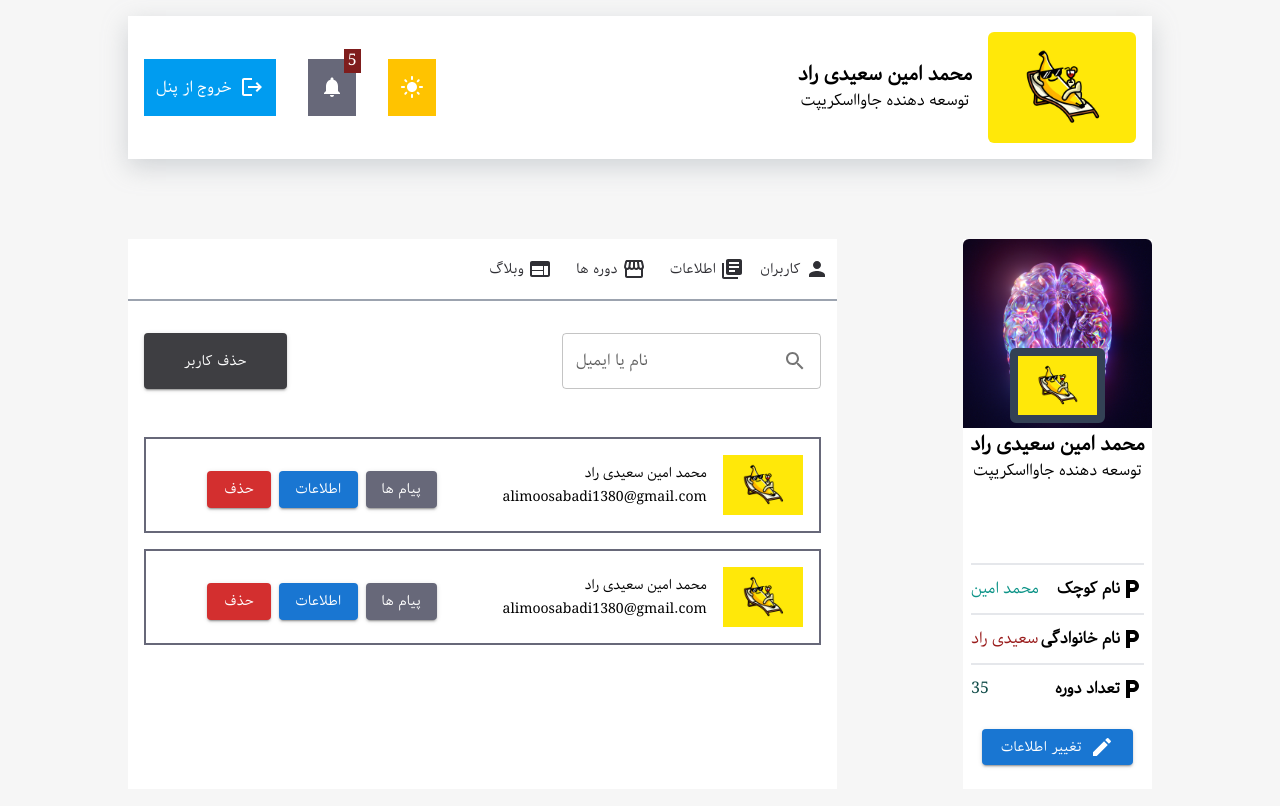
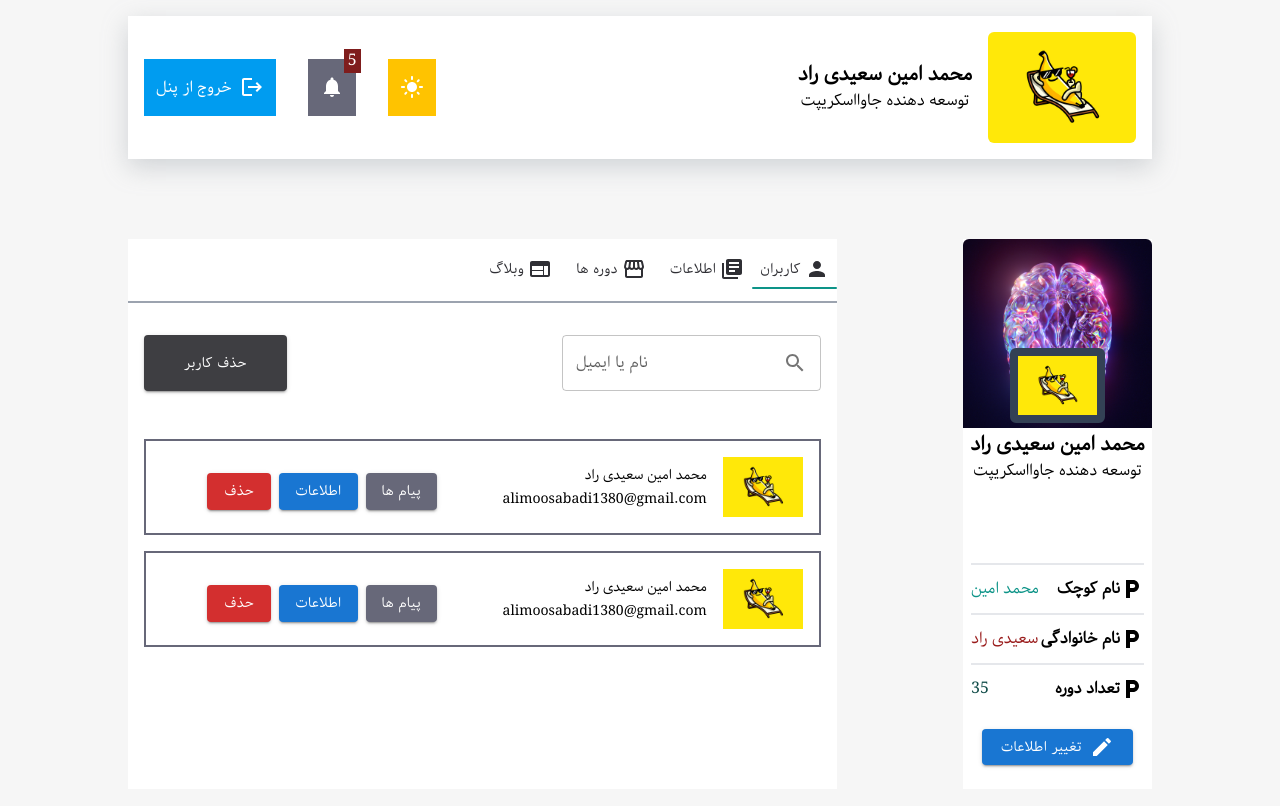
Before and after one commit to AliMsdy/CMS-Panel-using-Redux, a React (Vite) app: page / in a window 1280 px wide. Shown: the top 806 px of the page. Built offline with nearby package versions, Linux system fonts and the light colour scheme.

Commit message:
edit the default route to be accessed when being rendered

```diff
--- a/src/Components/Links/Links.jsx
+++ b/src/Components/Links/Links.jsx
@@ -20,10 +20,14 @@ const LinksArray = [
 
 function Links() {
   const location = useLocation();
+
   return (
     <ul className="border-b-solid space-x-2 border-b-2 border-b-gray-400 py-3">
       {LinksArray.map(({ path, text, icon }) => {
-        const isActivePage = path === location.pathname;
+        const isActivePage =
+          path === location.pathname ||
+          (path === "/users" && location.pathname === "/");
+
         return (
           <Link key={text} to={path} className="inline-block">
             <Button
```
